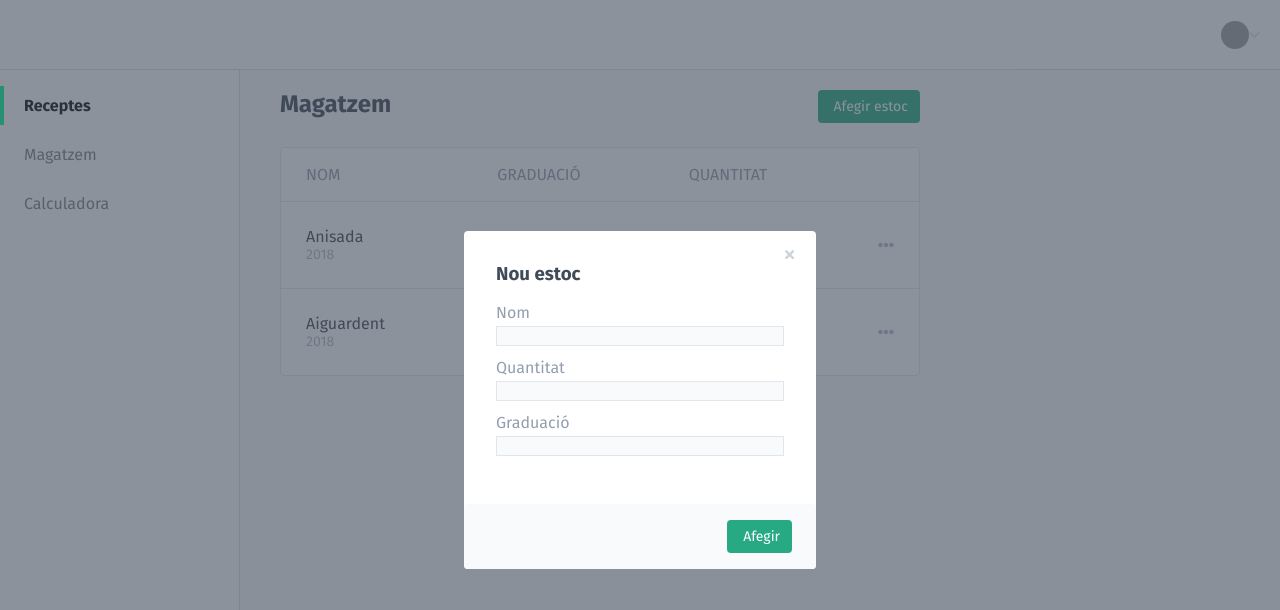
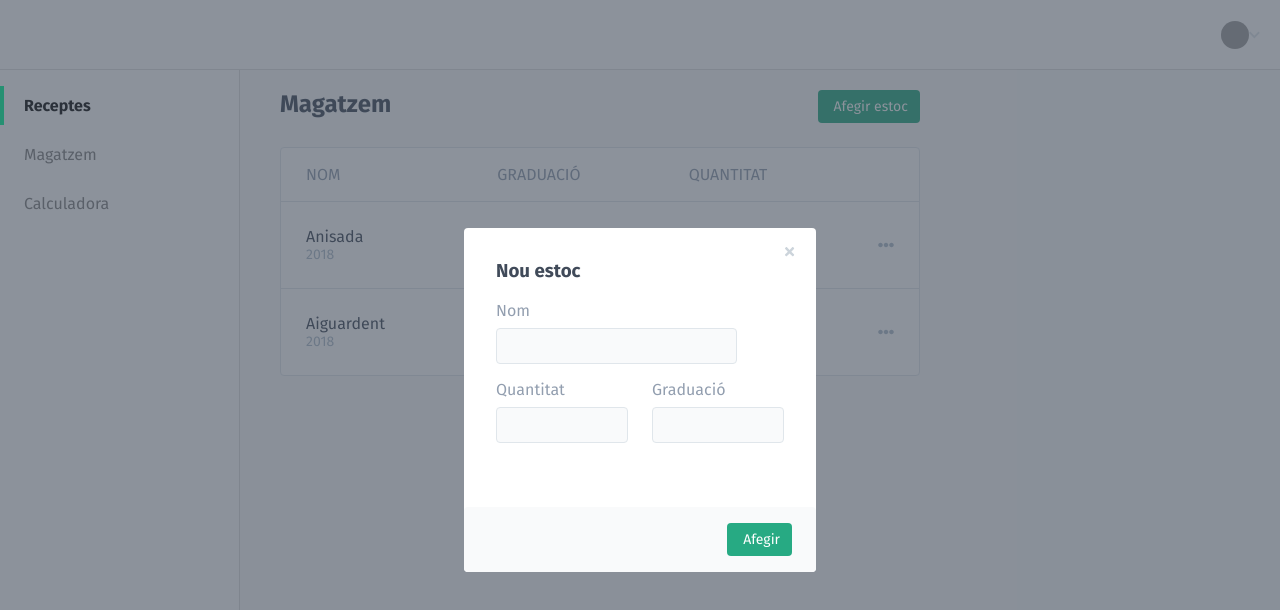
Before and after one commit to sauloperez/ratafiapp, a React (Create React App) app: page /store in a window 1280 px wide. Shown: the top 610 px of the page. Built offline with nearby package versions, Linux system fonts and the light colour scheme; grey boxes are pictures that could not be loaded.

Commit message:
Improve form spacing

```diff
--- a/src/AddStockModal.jsx
+++ b/src/AddStockModal.jsx
@@ -14,8 +14,8 @@ function AddStockDialog(props) {
       {...props}
     >
       <Field label="Nom" />
-      <Field label="Quantitat" />
-      <Field label="Graduació" />
+      <Field label="Quantitat" style={{ width: "50%" }} />
+      <Field label="Graduació" style={{ width: "50%" }} />
     </Modal>
   );
 }
--- a/src/Field.jsx
+++ b/src/Field.jsx
@@ -1,12 +1,14 @@
 import React from 'react';
 
+import './Field.css';
+
 function Field(props) {
-  const { label } = props;
+  const { label, style } = props;
 
   return (
-    <div className="Field">
+    <div className="Field" style={ style }>
       <label>{ label }</label>
-      <input />
+      <input type="text" />
     </div>
   );
 }
--- /dev/null
+++ b/src/Field.scss
@@ -0,0 +1,20 @@
+@import './variables.scss';
+
+.Field {
+  padding: 0 12px;
+
+  label {
+    display: block;
+    margin-bottom: 8px;
+  }
+
+  input {
+    background-color: $gray-100;
+    margin-bottom: 16px;
+    padding: 8px 16px;
+    width: 100%;
+    border: 1px solid $gray-300;
+    font-size: 1em;
+    border-radius: $border-radius;
+  }
+}
--- a/src/Modal.scss
+++ b/src/Modal.scss
@@ -10,29 +10,16 @@
     margin-top: 32px;
   }
 
-  &__Body, &__Header {
+  &__Header {
     padding: 0 32px;
   }
 
   &__Body {
+    padding: 0 20px;
     padding-bottom: 32px;
     width: 100%;
-  }
-
-  label {
-    display: block;
-  }
-
-  input {
-    background-color: $gray-100;
-    margin-top: 4px;
-    width: 100%;
-    border: 1px solid $gray-300;
-    height: 20px;
-  }
-
-  .Field {
-    margin: 12px 0 0 0;
+    display: flex;
+    flex-wrap: wrap;
   }
 
   &__ButtonGroup {
```
